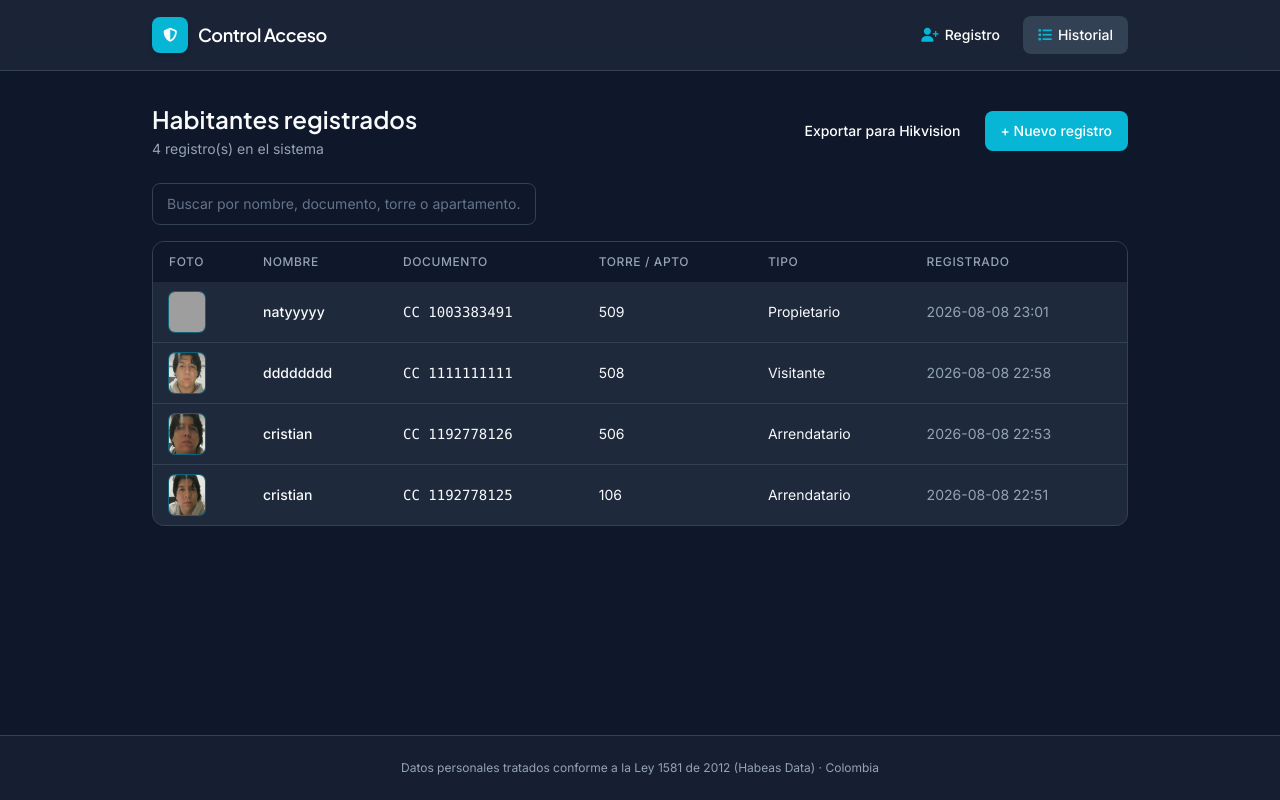
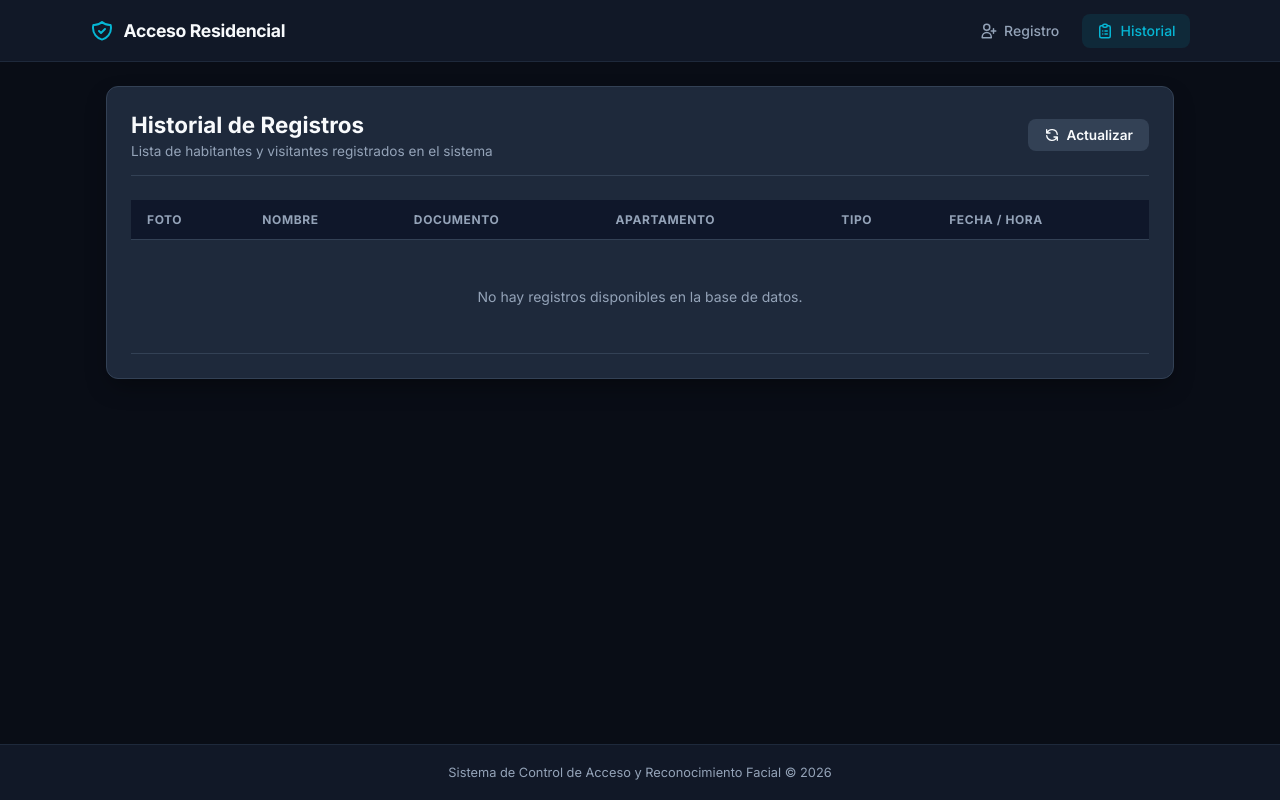
Before and after one commit to cristianorozco16/control-acceso-residencial, a FastAPI app: page /historial in a window 1280 px wide. Run offline with FastAPI, Linux system fonts and the light colour scheme; data comes from the database, SQL or seed files in the repository; some libraries are stand-ins or nearby versions; grey boxes are pictures that could not be loaded.

Commit message:
style: rediseñar layout general base y tabla de historial a tema oscuro

```diff
--- a/templates/base.html
+++ b/templates/base.html
@@ -1,112 +1,171 @@
 <!DOCTYPE html>
-<html lang="es" class="dark">
+<html lang="es">
 <head>
   <meta charset="UTF-8">
   <meta name="viewport" content="width=device-width, initial-scale=1.0">
-<title>{% block titulo %}Control de Acceso Residencial{% endblock %}</title>
+  <title>{% block titulo %}Control de Acceso{% endblock %} - SafeAccess</title>
 
+  <!-- Fuente Google Inter -->
   <link rel="preconnect" href="https://fonts.googleapis.com">
-<link href="https://fonts.googleapis.com/css2?family=Inter:wght@400;500;600&family=Plus+Jakarta+Sans:wght@500;600;700&display=swap" rel="stylesheet">
-<link rel="stylesheet" href="https://cdnjs.cloudflare.com/ajax/libs/font-awesome/6.4.0/css/all.min.css">
+  <link rel="preconnect" href="https://fonts.gstatic.com" crossorigin>
+  <link href="https://fonts.googleapis.com/css2?family=Inter:wght@400;500;600;700&display=swap" rel="stylesheet">
 
-<script src="https://cdn.tailwindcss.com"></script>
-<script>
-  tailwind.config = {
-    darkMode: 'class',
-    theme: {
-      extend: {
-        colors: {
-          // Paleta inspirada en TiendaTecno (Azul Noche / Pizarra / Cian)
-          navy: {
-            950: '#0f172a', /* Fondo principal ultra oscuro */
-            900: '#1e293b', /* Tarjetas / Contenedores */
-            800: '#334155', /* Bordes y elementos hover */
-          },
-          paper: '#0f172a',   /* Mantiene coherencia de fondo oscuro */
-          teal: {
-            DEFAULT: '#06b6d4', /* Cian vibrante como color primario */
-            dark: '#0891b2'
-          },
-          accent: '#10b981',    /* Esmeralda para detalles/éxito */
-        },
-        fontFamily: {
-          display: ['Plus Jakarta Sans', 'sans-serif'],
-          sans: ['Inter', 'sans-serif'],
-        },
-      },
-    },
-  };
-</script>
   <style>
-  /* Personalización adicional para inputs en fondo oscuro */
-  input, select {
-    background-color: #0f172a !important;
-    color: #f8fafc !important;
-    border-color: #334155 !important;
+    :root {
+      --bg-dark: #090d16;
+      --bg-nav: #111827;
+      --border-color: #1e293b;
+      --primary: #06b6d4;
+      --primary-hover: #0891b2;
+      --text-main: #f8fafc;
+      --text-muted: #94a3b8;
     }
-  input::placeholder {
-    color: #64748b !important;
+
+    * {
+      box-sizing: border-box;
+      margin: 0;
+      padding: 0;
+      font-family: 'Inter', sans-serif;
     }
-  input:focus, select:focus {
-    border-color: #06b6d4 !important;
+
+    body {
+      background-color: var(--bg-dark);
+      color: var(--text-main);
+      min-height: 100vh;
+      display: flex;
+      flex-direction: column;
     }
-  /* Estilos para tablas e historial */
-  .bg-white {
-    background-color: #1e293b !important;
-    color: #f8fafc !important;
-    border-color: #334155 !important;
+
+    .navbar {
+      background-color: var(--bg-nav);
+      border-bottom: 1px solid var(--border-color);
+      padding: 0.85rem 1.5rem;
+      position: sticky;
+      top: 0;
+      z-index: 50;
+      backdrop-filter: blur(8px);
     }
-  .bg-slate-50 {
-    background-color: #0f172a !important;
-    color: #94a3b8 !important;
+
+    .navbar-container {
+      max-width: 1100px;
+      margin: 0 auto;
+      display: flex;
+      align-items: center;
+      justify-content: space-between;
     }
-  .text-slate-900, .text-navy-950, .text-slate-700, .text-slate-600 {
-    color: #f8fafc !important;
+
+    .brand {
+      display: flex;
+      align-items: center;
+      gap: 0.6rem;
+      text-decoration: none;
+      color: var(--text-main);
+      font-weight: 700;
+      font-size: 1.1rem;
+      letter-spacing: -0.02em;
     }
-  .text-slate-500, .text-slate-400 {
-    color: #94a3b8 !important;
+
+    .brand-icon {
+      width: 24px;
+      height: 24px;
+      color: var(--primary);
     }
-  .border-slate-200, .border-slate-100, .border-slate-300 {
-    border-color: #334155 !important;
+
+    .nav-links {
+      display: flex;
+      gap: 0.5rem;
+      list-style: none;
     }
-  .divide-slate-100 > :not([hidden]) ~ :not([hidden]) {
-    border-color: #334155 !important;
+
+    .nav-item a {
+      display: flex;
+      align-items: center;
+      gap: 0.4rem;
+      text-decoration: none;
+      color: var(--text-muted);
+      font-size: 0.875rem;
+      font-weight: 500;
+      padding: 0.5rem 0.9rem;
+      border-radius: 0.5rem;
+      transition: all 0.2s ease;
+    }
+
+    .nav-item a:hover {
+      color: var(--text-main);
+      background-color: #1e293b;
+    }
+
+    .nav-item a.active {
+      color: var(--primary);
+      background-color: rgba(6, 182, 212, 0.1);
+    }
+
+    .main-content {
+      flex: 1;
+      max-width: 1100px;
+      width: 100%;
+      margin: 0 auto;
+      padding: 1.5rem 1rem;
+    }
+
+    footer {
+      border-top: 1px solid var(--border-color);
+      padding: 1.25rem;
+      text-align: center;
+      font-size: 0.8rem;
+      color: var(--text-muted);
+      background-color: var(--bg-nav);
     }
   </style>
 </head>
-<body class="bg-navy-950 font-sans text-slate-100 antialiased min-h-screen flex flex-col">
+<body>
 
-  <!-- Header Superior estilo Glassmorphism -->
-  <header class="bg-navy-900/80 backdrop-blur-md border-b border-navy-800 text-white sticky top-0 z-40">
-    <div class="max-w-5xl mx-auto px-4 sm:px-6 py-4 flex items-center justify-between">
-      <a href="/" class="flex items-center gap-2.5 font-display font-semibold tracking-tight text-base sm:text-lg">
-        <span class="inline-flex h-9 w-9 items-center justify-center rounded-lg bg-teal text-navy-950 font-bold text-sm shadow-md">
-          <i class="fa-solid fa-shield-halved"></i>
-        </span>
-        <span class="hidden xs:inline">Control de Acceso Residencial</span>
-        <span class="xs:hidden">Control Acceso</span>
+  <!-- BARRA DE NAVEGACIÓN -->
+  <header class="navbar">
+    <div class="navbar-container">
+      <a href="/" class="brand">
+        <svg class="brand-icon" fill="none" stroke="currentColor" viewBox="0 0 24 24">
+          <path stroke-linecap="round" stroke-linejoin="round" stroke-width="2" d="M9 12l2 2 4-4m5.618-4.016A11.955 11.955 0 0112 2.944a11.955 11.955 0 01-8.618 3.04A12.02 12.02 0 003 9c0 5.591 3.824 10.29 9 11.622 5.176-1.332 9-6.03 9-11.622 0-1.042-.133-2.052-.382-3.016z"></path>
+        </svg>
+        <span>Acceso Residencial</span>
       </a>
-      <nav class="flex gap-2 text-sm font-medium">
-        <a href="/" class="px-3.5 py-2 rounded-lg border border-transparent hover:bg-navy-800 transition {% block nav_registro %}{% endblock %}">
-          <i class="fa-solid fa-user-plus mr-1.5 text-teal"></i>Registro
+
+      <ul class="nav-links">
+        <li class="nav-item">
+          <a href="/registro" id="link-registro">
+            <svg style="width: 18px; height: 18px;" fill="none" stroke="currentColor" viewBox="0 0 24 24"><path stroke-linecap="round" stroke-linejoin="round" stroke-width="2" d="M18 9v3m0 0v3m0-3h3m-3 0h-3m-2-5a4 4 0 11-8 0 4 4 0 018 0zM3 20a6 6 0 0112 0v1H3v-1z"></path></svg>
+            Registro
           </a>
-        <a href="/historial" class="px-3.5 py-2 rounded-lg border border-transparent hover:bg-navy-800 transition {% block nav_historial %}{% endblock %}">
-          <i class="fa-solid fa-list mr-1.5 text-teal"></i>Historial
+        </li>
+        <li class="nav-item">
+          <a href="/historial" id="link-historial">
+            <svg style="width: 18px; height: 18px;" fill="none" stroke="currentColor" viewBox="0 0 24 24"><path stroke-linecap="round" stroke-linejoin="round" stroke-width="2" d="M9 5H7a2 2 0 00-2 2v12a2 2 0 002 2h10a2 2 0 002-2V7a2 2 0 00-2-2h-2M9 5a2 2 0 002 2h2a2 2 0 002-2M9 5a2 2 0 012-2h2a2 2 0 012 2m-3 7h3m-3 4h3m-6-4h.01M9 16h.01"></path></svg>
+            Historial
           </a>
-      </nav>
+        </li>
+      </ul>
     </div>
   </header>
 
-  <!-- Contenido principal -->
-  <main class="flex-1 max-w-5xl w-full mx-auto px-4 sm:px-6 py-8">
+  <!-- CONTENIDO DINÁMICO -->
+  <main class="main-content">
     {% block contenido %}{% endblock %}
   </main>
 
-  <!-- Footer -->
-  <footer class="text-center text-xs text-slate-400 py-6 px-4 border-t border-navy-800 bg-navy-900/50">
-    Datos personales tratados conforme a la Ley 1581 de 2012 (Habeas Data) · Colombia
+  <footer>
+    <p>Sistema de Control de Acceso y Reconocimiento Facial &copy; 2026</p>
   </footer>
 
-  {% block scripts %}{% endblock %}
+  <script>
+    // Resalta el enlace activo de navegación automáticamente
+    document.addEventListener('DOMContentLoaded', () => {
+      const currentPath = window.location.pathname;
+      if (currentPath.includes('historial')) {
+        document.getElementById('link-historial')?.classList.add('active');
+      } else if (currentPath.includes('registro') || currentPath === '/') {
+        document.getElementById('link-registro')?.classList.add('active');
+      }
+    });
+  </script>
 </body>
 </html>
--- a/templates/historial.html
+++ b/templates/historial.html
@@ -1,109 +1,159 @@
 {% extends "base.html" %}
-{% block titulo %}Historial de habitantes · Control de Acceso Residencial{% endblock %}
-{% block nav_historial %}bg-navy-800{% endblock %}
+
+{% block titulo %}Historial de Accesos{% endblock %}
 
 {% block contenido %}
-<div class="flex flex-col sm:flex-row sm:items-center sm:justify-between gap-4 mb-6">
+<style>
+  .historial-container {
+    background-color: #1e293b;
+    border: 1px solid #334155;
+    border-radius: 0.75rem;
+    padding: 1.5rem;
+    box-shadow: 0 10px 25px -5px rgba(0, 0, 0, 0.4);
+  }
+
+  .header-seccion {
+    display: flex;
+    justify-content: space-between;
+    align-items: center;
+    border-bottom: 1px solid #334155;
+    padding-bottom: 1rem;
+    margin-bottom: 1.5rem;
+    flex-wrap: wrap;
+    gap: 1rem;
+  }
+
+  .tabla-responsive {
+    width: 100%;
+    overflow-x: auto;
+  }
+
+  table {
+    width: 100%;
+    border-collapse: collapse;
+    text-align: left;
+    font-size: 0.875rem;
+  }
+
+  th {
+    background-color: #0f172a;
+    color: #94a3b8;
+    text-transform: uppercase;
+    font-size: 0.75rem;
+    letter-spacing: 0.05em;
+    padding: 0.75rem 1rem;
+    border-bottom: 1px solid #334155;
+  }
+
+  td {
+    padding: 1rem;
+    border-bottom: 1px solid #334155;
+    color: #f8fafc;
+    vertical-align: middle;
+  }
+
+  tr:hover td {
+    background-color: rgba(51, 65, 85, 0.4);
+  }
+
+  .badge-tipo {
+    display: inline-block;
+    padding: 0.25rem 0.6rem;
+    border-radius: 9999px;
+    font-size: 0.75rem;
+    font-weight: 600;
+  }
+
+  .tipo-propietario { background-color: rgba(6, 182, 212, 0.15); color: #06b6d4; }
+  .tipo-arrendatario { background-color: rgba(168, 85, 247, 0.15); color: #c084fc; }
+  .tipo-visitante { background-color: rgba(234, 179, 8, 0.15); color: #fde047; }
+
+  .avatar-foto {
+    width: 44px;
+    height: 44px;
+    border-radius: 50%;
+    object-fit: cover;
+    border: 2px solid #334155;
+  }
+
+  .btn-recargar {
+    background-color: #334155;
+    color: #f8fafc;
+    border: none;
+    padding: 0.5rem 1rem;
+    border-radius: 0.5rem;
+    font-size: 0.85rem;
+    font-weight: 600;
+    cursor: pointer;
+    display: inline-flex;
+    align-items: center;
+    gap: 0.4rem;
+    transition: all 0.2s;
+  }
+
+  .btn-recargar:hover {
+    background-color: #475569;
+  }
+</style>
+
+<div class="historial-container">
+  <div class="header-seccion">
     <div>
-    <h1 class="font-display text-2xl font-semibold text-navy-950">Habitantes registrados</h1>
-    <p class="text-sm text-slate-500 mt-1">{{ habitantes|length }} registro(s) en el sistema</p>
+      <h2 style="margin: 0; font-size: 1.4rem;">Historial de Registros</h2>
+      <p style="margin: 0.3rem 0 0 0; color: #94a3b8; font-size: 0.85rem;">Lista de habitantes y visitantes registrados en el sistema</p>
     </div>
-  <div class="flex gap-2">
-    <a href="/api/exportar-hikvision"
-       class="inline-flex items-center gap-2 rounded-lg bg-navy-950 text-white text-sm font-medium px-4 py-2.5 hover:bg-navy-800 transition whitespace-nowrap">
-      Exportar para Hikvision
-    </a>
-    <a href="/" class="inline-flex items-center gap-2 rounded-lg bg-teal text-white text-sm font-medium px-4 py-2.5 hover:bg-teal-dark transition whitespace-nowrap">
-      + Nuevo registro
-    </a>
-  </div>
+    <button class="btn-recargar" onclick="window.location.reload();">
+      <svg style="width: 16px; height: 16px;" fill="none" stroke="currentColor" viewBox="0 0 24 24"><path stroke-linecap="round" stroke-linejoin="round" stroke-width="2" d="M4 4v5h.582m15.356 2A8.001 8.001 0 004.582 9m0 0H9m11 11v-5h-.581m0 0a8.003 8.003 0 01-15.357-2m15.357 2H15"></path></svg>
+      Actualizar
+    </button>
   </div>
 
-<div class="mb-4">
-  <input id="buscador" type="text" placeholder="Buscar por nombre, documento, torre o apartamento..."
-    class="w-full sm:max-w-sm rounded-lg border border-slate-300 px-3.5 py-2.5 text-sm focus:outline-none focus:ring-2 focus:ring-teal focus:border-transparent">
-</div>
-
-<div class="bg-white rounded-xl border border-slate-200 overflow-x-auto">
-  <table class="w-full text-sm">
-    <thead class="bg-slate-50 text-slate-500 text-xs uppercase tracking-wider">
+  <div class="tabla-responsive">
+    <table>
+      <thead>
         <tr>
-        <th class="text-left font-medium px-4 py-3">Foto</th>
-        <th class="text-left font-medium px-4 py-3">Nombre</th>
-        <th class="text-left font-medium px-4 py-3">Documento</th>
-        <th class="text-left font-medium px-4 py-3">Torre / Apto</th>
-        <th class="text-left font-medium px-4 py-3">Tipo</th>
-        <th class="text-left font-medium px-4 py-3">Registrado</th>
+          <th>Foto</th>
+          <th>Nombre</th>
+          <th>Documento</th>
+          <th>Apartamento</th>
+          <th>Tipo</th>
+          <th>Fecha / Hora</th>
         </tr>
       </thead>
-    <tbody id="cuerpoTabla" class="divide-y divide-slate-100">
-      {% for h in habitantes %}
+      <tbody>
+        {% if registros %}
+          {% for item in registros %}
           <tr>
-        <td class="px-4 py-2.5"><img src="{{ h.foto_path }}" class="h-10 w-9 object-cover rounded-md ring-1 ring-teal/40"></td>
-        <td class="px-4 py-2.5 font-medium text-navy-950 whitespace-nowrap">{{ h.nombre_completo }}</td>
-        <td class="px-4 py-2.5 font-mono tabular-nums text-slate-600 whitespace-nowrap">{{ h.tipo_documento }} {{ h.documento }}</td>
-        <td class="px-4 py-2.5 text-slate-600 whitespace-nowrap">{{ h.torre_bloque }} {{ h.apartamento }}</td>
-        <td class="px-4 py-2.5 text-slate-600 capitalize whitespace-nowrap">{{ h.tipo_habitante.replace('_', ' ') }}</td>
-        <td class="px-4 py-2.5 text-slate-500 whitespace-nowrap">{{ h.fecha_registro.strftime('%Y-%m-%d %H:%M') if h.fecha_registro else '' }}</td>
+            <td>
+              {% if item.foto_path %}
+                <img src="/{{ item.foto_path }}" alt="Foto" class="avatar-foto" onerror="this.src='https://via.placeholder.com/44?text=Rostro';">
+              {% else %}
+                <div class="avatar-foto" style="background-color: #0f172a; display: flex; align-items: center; justify-content: center; color: #64748b; font-size: 0.7rem;">N/A</div>
+              {% endif %}
+            </td>
+            <td style="font-weight: 600;">{{ item.nombre_completo or item.nombre }}</td>
+            <td style="color: #94a3b8;">{{ item.documento }}</td>
+            <td><span style="background-color: #0f172a; padding: 0.2rem 0.5rem; border-radius: 0.3rem;">Apt {{ item.apartamento }}</span></td>
+            <td>
+              <span class="badge-tipo
+                {% if item.tipo_habitante == 'Propietario' %}tipo-propietario
+                {% elif item.tipo_habitante == 'Arrendatario' %}tipo-arrendatario
+                {% else %}tipo-visitante{% endif %}">
+                {{ item.tipo_habitante or 'General' }}
+              </span>
+            </td>
+            <td style="color: #94a3b8; font-size: 0.8rem;">{{ item.fecha or item.created_at or 'Reciente' }}</td>
           </tr>
+          {% endfor %}
         {% else %}
           <tr>
-        <td colspan="6" class="px-4 py-10 text-center text-slate-400">Aún no hay habitantes registrados.</td>
+            <td colspan="6" style="text-align: center; color: #94a3b8; padding: 3rem 1rem;">
+              No hay registros disponibles en la base de datos.
+            </td>
           </tr>
-      {% endfor %}
+        {% endif %}
       </tbody>
     </table>
   </div>
+</div>
 {% endblock %}
-
-{% block scripts %}
-<script>
-  const buscador = document.getElementById('buscador');
-  const cuerpoTabla = document.getElementById('cuerpoTabla');
-  let temporizador = null;
-
-  // "Debounce": espera 250ms después de que el usuario deja de escribir
-  // antes de consultar el backend, para no disparar una petición por
-  // cada tecla presionada.
-  buscador.addEventListener('input', () => {
-    clearTimeout(temporizador);
-    temporizador = setTimeout(buscar, 250);
-  });
-
-  // Llama a GET /api/habitantes?q=... (definido en main.py) y vuelve a
-  // pintar la tabla con los resultados, sin recargar la página.
-  async function buscar() {
-    const q = buscador.value.trim();
-    const resp = await fetch(`/api/habitantes?q=${encodeURIComponent(q)}`);
-    const datos = await resp.json();
-    renderizarTabla(datos);
-  }
-
-  // Reconstruye el <tbody> de la tabla a partir del JSON recibido.
-  function renderizarTabla(habitantes) {
-    if (habitantes.length === 0) {
-      cuerpoTabla.innerHTML = `<tr><td colspan="6" class="px-4 py-10 text-center text-slate-400">No se encontraron resultados.</td></tr>`;
-      return;
-    }
-    cuerpoTabla.innerHTML = habitantes.map((h) => `
-      <tr>
-        <td class="px-4 py-2.5"><img src="${h.foto_path}" class="h-10 w-9 object-cover rounded-md ring-1 ring-teal/40"></td>
-        <td class="px-4 py-2.5 font-medium text-navy-950 whitespace-nowrap">${escapeHtml(h.nombre_completo)}</td>
-        <td class="px-4 py-2.5 font-mono tabular-nums text-slate-600 whitespace-nowrap">${escapeHtml(h.tipo_documento)} ${escapeHtml(h.documento)}</td>
-        <td class="px-4 py-2.5 text-slate-600 whitespace-nowrap">${escapeHtml(h.torre_bloque || '')} ${escapeHtml(h.apartamento)}</td>
-        <td class="px-4 py-2.5 text-slate-600 capitalize whitespace-nowrap">${escapeHtml((h.tipo_habitante || '').replace('_', ' '))}</td>
-        <td class="px-4 py-2.5 text-slate-500 whitespace-nowrap">${h.fecha_registro ? h.fecha_registro.replace('T', ' ').slice(0, 16) : ''}</td>
-      </tr>
-    `).join('');
-  }
-
-  // Evita inyección de HTML/XSS al insertar texto dinámico con innerHTML:
-  // usa el propio navegador (vía textContent) para escapar caracteres
-  // especiales como < > & antes de insertarlos en la tabla.
-  function escapeHtml(str) {
-    const div = document.createElement('div');
-    div.textContent = str ?? '';
-    return div.innerHTML;
-  }
-</script>
-{% endblock %}
```
Lines whose indentation alone changed are shown as unchanged.
